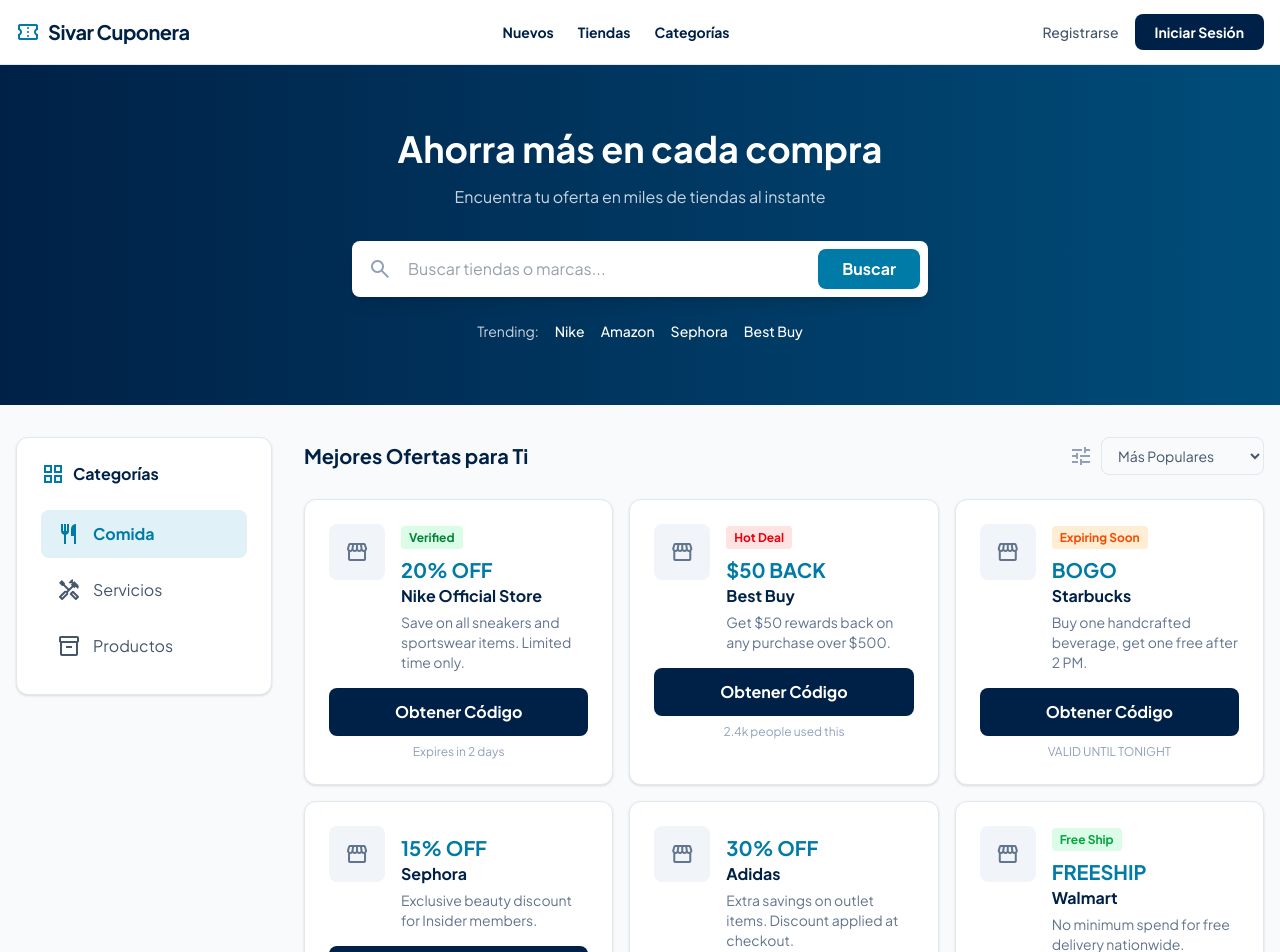
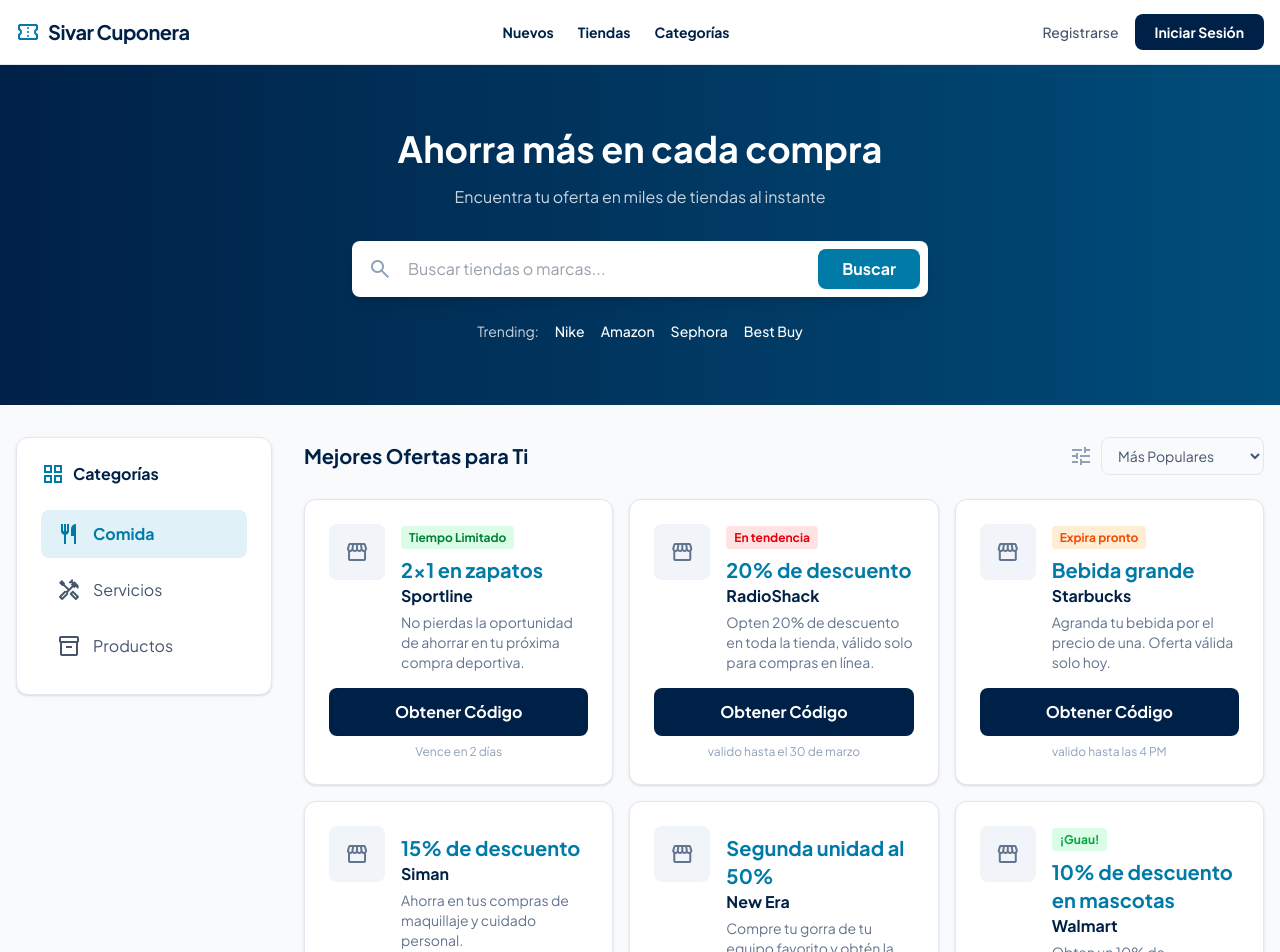
Before and after one commit to ndiaznuila13/SivarCuponera, a React (Vite) app: page / in a window 1280 px wide. Shown: the top 952 px of the page. Built offline with nearby package versions, Linux system fonts and the light colour scheme.

Commit message:
cambio de cupones existentes

```diff
--- a/src/App.jsx
+++ b/src/App.jsx
@@ -4,57 +4,57 @@
 const cupones = [
   {
     id: 1,
-    descuento: "20% OFF",
-    tienda: "Nike Official Store",
-    descripcion: "Save on all sneakers and sportswear items. Limited time only.",
-    etiqueta: "Verified",
+    descuento: "2x1 en zapatos",
+    tienda: "Sportline",
+    descripcion: "No pierdas la oportunidad de ahorrar en tu próxima compra deportiva.",
+    etiqueta: "Tiempo Limitado",
     etiquetaColor: "bg-green-100 text-green-700",
-    expira: "Expires in 2 days",
+    expira: "Vence en 2 días",
   },
   {
     id: 2,
-    descuento: "$50 BACK",
-    tienda: "Best Buy",
-    descripcion: "Get $50 rewards back on any purchase over $500.",
-    etiqueta: "Hot Deal",
+    descuento: "20% de descuento",
+    tienda: "RadioShack",
+    descripcion: "Opten 20% de descuento en toda la tienda, válido solo para compras en línea.",
+    etiqueta: "En tendencia",
     etiquetaColor: "bg-red-100 text-red-600",
-    expira: "2.4k people used this",
+    expira: "valido hasta el 30 de marzo",
   },
   {
     id: 3,
-    descuento: "BOGO",
+    descuento: "Bebida grande",
     tienda: "Starbucks",
-    descripcion: "Buy one handcrafted beverage, get one free after 2 PM.",
-    etiqueta: "Expiring Soon",
+    descripcion: "Agranda tu bebida por el precio de una. Oferta válida solo hoy.",
+    etiqueta: "Expira pronto",
     etiquetaColor: "bg-orange-100 text-orange-600",
-    expira: "VALID UNTIL TONIGHT",
+    expira: "valido hasta las 4 PM",
   },
   {
     id: 4,
-    descuento: "15% OFF",
-    tienda: "Sephora",
-    descripcion: "Exclusive beauty discount for Insider members.",
+    descuento: "15% de descuento",
+    tienda: "Siman",
+    descripcion: "Ahorra en tus compras de maquillaje y cuidado personal. ",
     etiqueta: null,
     etiquetaColor: "",
-    expira: "Verified 4h ago",
+    expira: "valido hasta durar existencias",
   },
   {
     id: 5,
-    descuento: "30% OFF",
-    tienda: "Adidas",
-    descripcion: "Extra savings on outlet items. Discount applied at checkout.",
+    descuento: "Segunda unidad al 50%",
+    tienda: "New Era",
+    descripcion: "Compre tu gorra de tu equipo favorito y obtén la segunda al 50% de descuento",
     etiqueta: null,
     etiquetaColor: "",
-    expira: "Popular choice",
+    expira: "valido hasta el 28 de febrero de 2026",
   },
   {
     id: 6,
-    descuento: "FREESHIP",
+    descuento: "10% de descuento en mascotas",
     tienda: "Walmart",
-    descripcion: "No minimum spend for free delivery nationwide.",
-    etiqueta: "Free Ship",
+    descripcion: "Obten un 10% de descuento en productos para mascotas. ",
+    etiqueta: "¡Guau!",
     etiquetaColor: "bg-green-100 text-green-600",
-    expira: "Verified by users",
+    expira: "valido hasta el 31 de marzo de 2026",
   },
 ]
 
```
